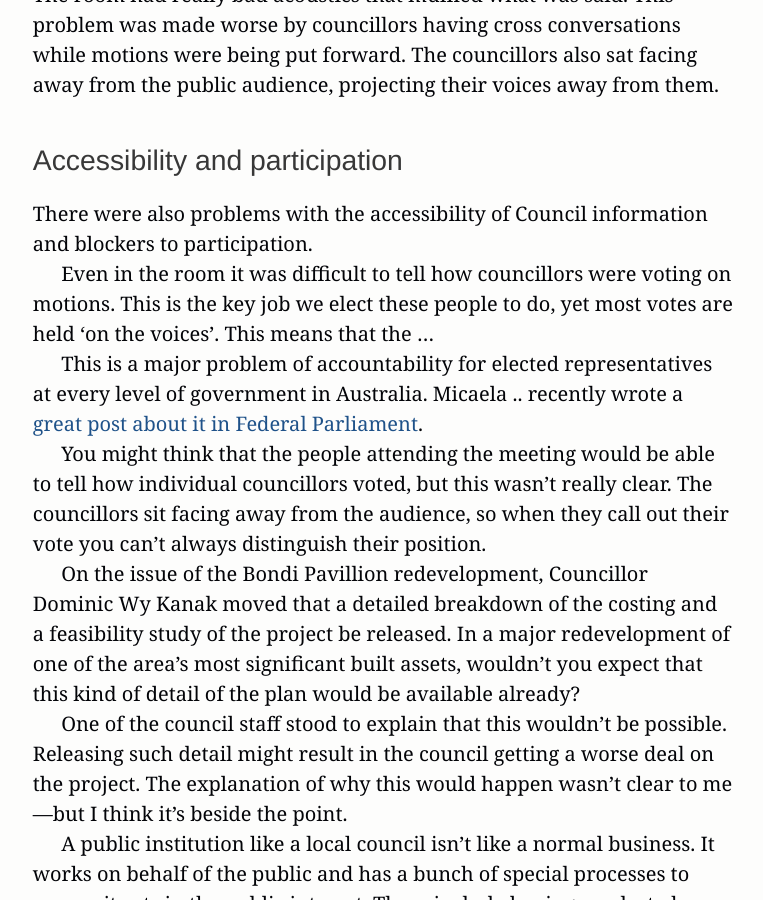
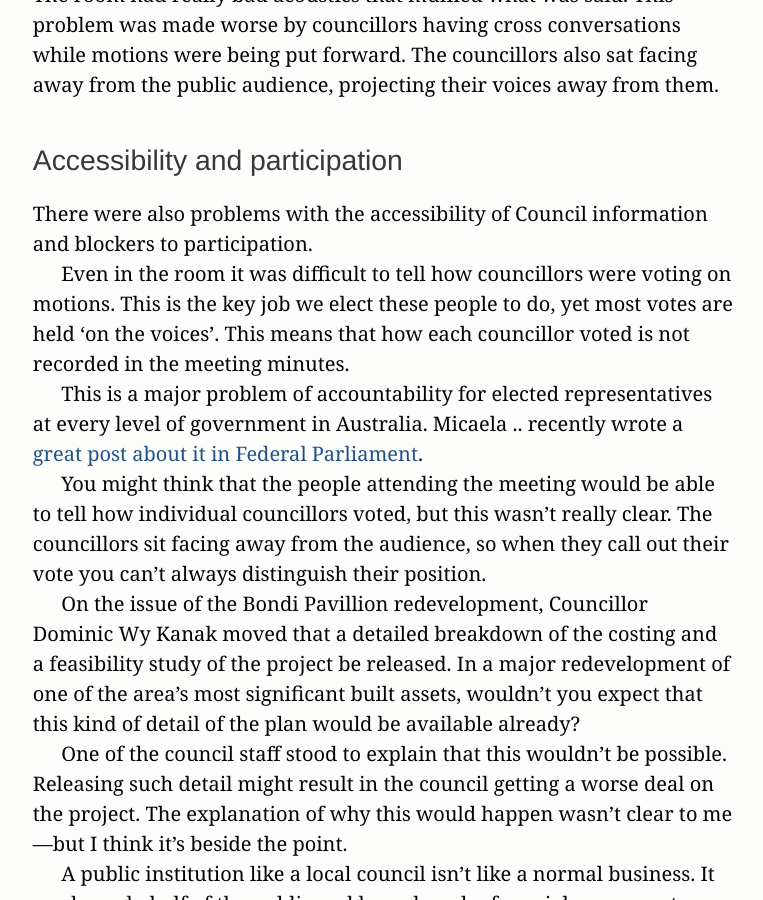
Before and after one commit to equivalentideas/home, a Jekyll site: the page built from _posts/2016-02-29-waverley-council-meeting.markdown, in a window 1280 px wide and 900 px high, scrolled down 2523 px. Shown: the whole window, without its empty margins (257-1020 px from the left). Built offline with Jekyll 4.4.1, drawn with Linux system fonts in a browser that asks for light colours; nearby versions of some CDN libraries.

Commit message:
Finish sentence

```diff
--- a/_posts/2016-02-29-waverley-council-meeting.markdown
+++ b/_posts/2016-02-29-waverley-council-meeting.markdown
@@ -99,7 +99,8 @@ blockers to participation.
 Even in the room it was difficult to tell
 how councillors were voting on motions.
 This is the key job we elect these people to do,
-yet most votes are held ‘on the voices’. This means that the ...
+yet most votes are held ‘on the voices’.
+This means that how each councillor voted is not recorded in the meeting minutes.
 
 This is a major problem of accountability for elected representatives
 at every level of government in Australia.
```
